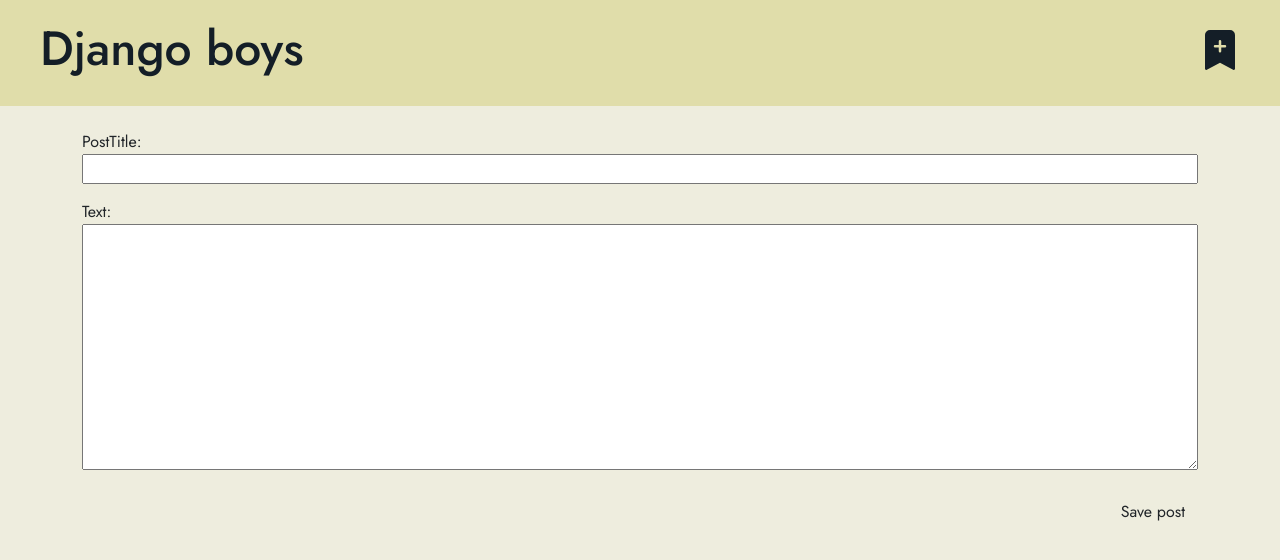
After one commit to Nursmen/CoolBlog, a Django app: page /post/new/ in a window 1280 px wide. The commit adds this page. Shown: the top 560 px of the page. Run offline with Django 3.2, Linux system fonts and the light colour scheme.

Commit message:
Creating a new post

```diff
--- /dev/null
+++ b/blog/forms.py
@@ -0,0 +1,9 @@
+from attr import field
+from django import forms
+from .models import Post
+
+class PostForm(forms.ModelForm):
+
+    class Meta:
+        model = Post
+        fields = ('PostTitle', 'text', )
--- a/blog/models.py
+++ b/blog/models.py
@@ -45,7 +45,12 @@ class Post(models.Model):
         return self.PostTitle
 
 def check(text):
-    letters = 'А́а́Е́е́И́и́О́о́У́у́Ы́ы́Э́э́Ю́ю́Я́я́ЙЦУКЕНГШЩЗХЪФЫВАПРОЛДЖЭЯЧСМИТЬБЮЁйцукенгшщзхъфывапролджэячсмитьбюёQWERTYUIOPASDFGHJKLZXCVBNMqwertyuiopasdfghjklzxcvbnm'
+    letters1 = 'А́а́Е́е́И́и́О́о́У́у́Ы́ы́Э́э́Ю́ю́Я́я́ЙЦУКЕНГШЩЗХЪФЫВАПРОЛДЖЭЯЧСМИТЬБЮЁ'
+    letters2 = 'йцукенгшщзхъфывапролджэячсмитьбюё'
+    letters3 = 'QWERTYUIOPASDFGHJKLZXCVBNMqwertyuiopasdfghjklzxcvbnm'
+    letters4 = '-_\'\"1234567890'
+
+    letters = letters1 + letters2 + letters3 + letters4
     symbols = text.split(' ')[:2]
 
     fixedText = [i for i in symbols[0] if i in letters]
@@ -57,7 +62,7 @@ def check(text):
 
     if len(fixedText) > 200:
         print('bigger')
-        fixedText = fixedText[:193] + '...'
-        print(fixedText)
+        fixedText = fixedText[:193]
+        # print(fixedText)
 
-    return fixedText
+    return fixedText + '...'
--- a/blog/static/css/blog.css
+++ b/blog/static/css/blog.css
@@ -53,3 +53,7 @@ body {
 .border-bottom {
     border-color: red;
 }
+
+/* svg{
+    margin-right: 50px;
+} */
--- a/blog/templates/blog/base.html
+++ b/blog/templates/blog/base.html
@@ -17,6 +17,11 @@
 
 <body>
     <div class="page-header">
+        <a href="{% url 'new_post'%}" class="top-menu for-icon">
+            <svg xmlns="http://www.w3.org/2000/svg" width="40" height="40" fill="#141E27" class="bi bi-bookmark-plus-fill" viewBox="0 0 16 16">
+                <path fill-rule="evenodd" d="M2 15.5V2a2 2 0 0 1 2-2h8a2 2 0 0 1 2 2v13.5a.5.5 0 0 1-.74.439L8 13.069l-5.26 2.87A.5.5 0 0 1 2 15.5zm6.5-11a.5.5 0 0 0-1 0V6H6a.5.5 0 0 0 0 1h1.5v1.5a.5.5 0 0 0 1 0V7H10a.5.5 0 0 0 0-1H8.5V4.5z"/>
+              </svg>
+        </a>
         <h1><a href="{% url 'posts'%}">Django boys</a></h1>
     </div>
     <br>
--- /dev/null
+++ b/blog/templates/blog/edit.html
@@ -0,0 +1,8 @@
+{% extends 'blog/base.html' %}
+
+{% block content %}
+<form method="post" class="post-form">{% csrf_token %}
+    {{ form.as_p}}
+    <button type="submit" class="save btn btn-default">Save post</button>
+</form>
+{% endblock %}
--- a/blog/urls.py
+++ b/blog/urls.py
@@ -3,5 +3,6 @@ from . import views
 
 urlpatterns = [
     path('', views.post_list, name='posts'),
-    path('post#<int:pk>/', views.post_detail, name='post_detail'),
+    path('post/<int:pk>/', views.post_detail, name='post_detail'),
+    path('post/new/', views.post_new, name='new_post')
 ]
--- a/blog/views.py
+++ b/blog/views.py
@@ -1,12 +1,14 @@
-from django.shortcuts import render, get_object_or_404
+from urllib import request
+from django.shortcuts import render, get_object_or_404, redirect
+from django.utils import timezone
 from .models import Post
-from django.utils import timezone
+from .forms import PostForm
 
 # Create your views here.
 def post_list(request):
     post = Post.objects.exclude(published_date = None).\
         filter(published_date__lte=timezone.now()).\
-        order_by('published_date')
+        order_by('-published_date')
 
     for i in post:
         if len(i.text) > 300:
@@ -19,3 +21,24 @@ def post_list(request):
 def post_detail(request, pk):
     post = get_object_or_404(Post, pk=pk)
     return render(request, 'blog/post_detail.html', {'post':post})
+
+def post_new(request):
+    if request.method == "POST":
+        form = PostForm(request.POST)
+        if form.is_valid():
+            post = create_post(form, request)
+            return redirect('post_detail', pk=post.pk)
+        return redirect('posts')
+    else:
+        form = PostForm
+    return render(request, 'blog/edit.html', {'form':form})
+
+def create_post(form, request):
+    post = form.save(commit=False)
+    # form.save() <- сохранит всё за нас.
+    # form.save(commit=false) - не сохранит, ведь нам нужно добавить автора.
+    # Зато вернет пост почти готовый как QuerySet
+
+    post.author = request.user
+    post.publish()
+    return post
```
